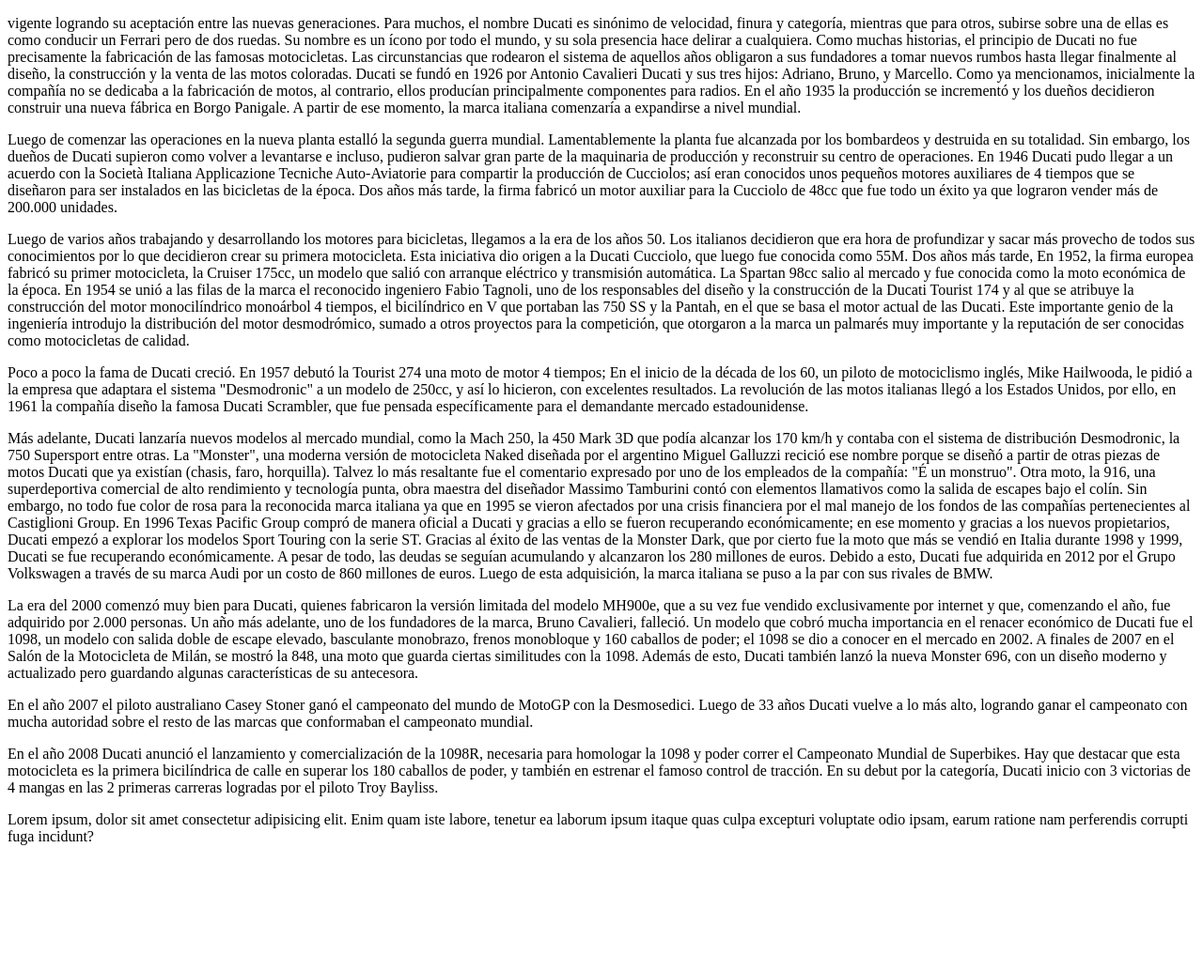
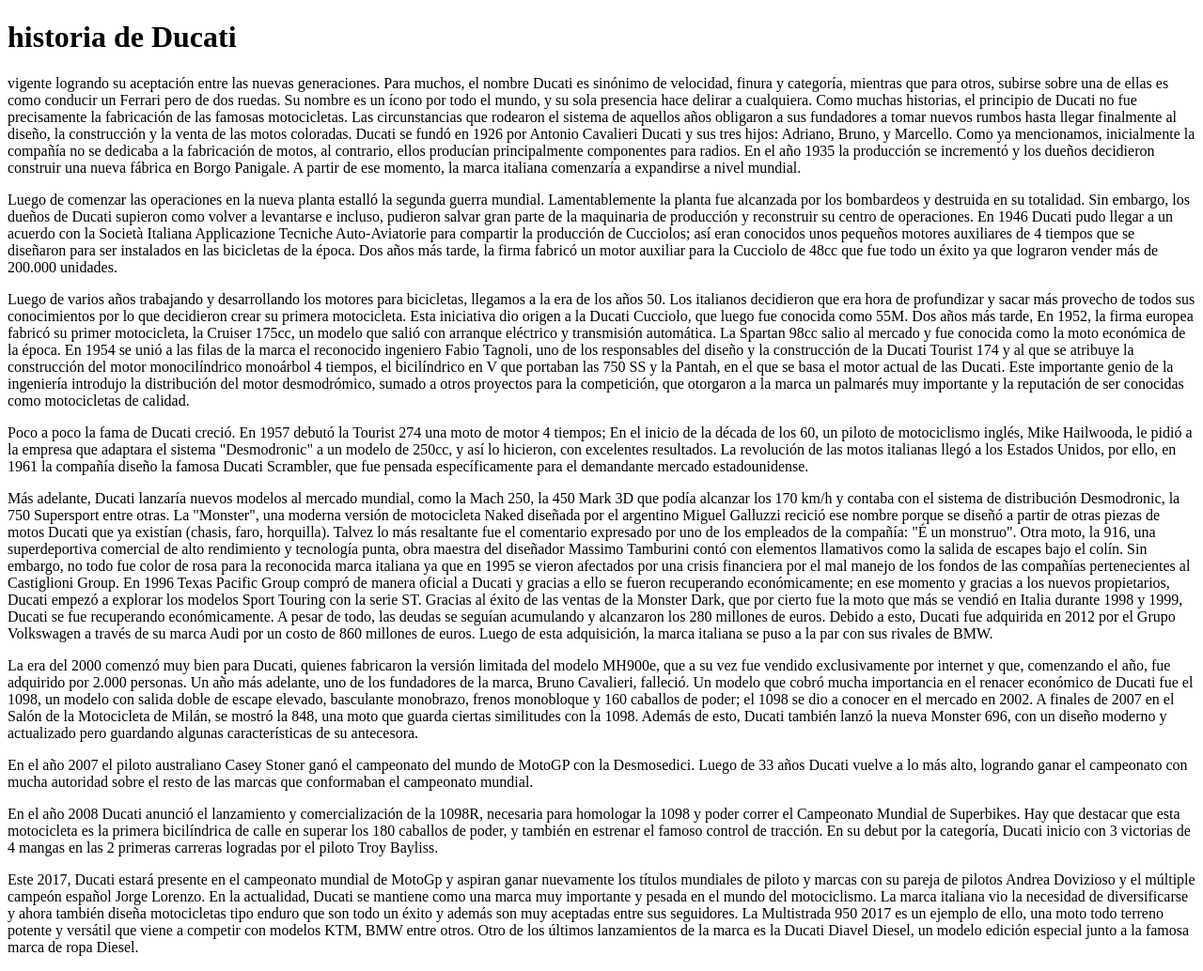
Before and after one commit to Juanesloaiza/clase-css, a plain HTML site: page index.html in a window 1280 px wide. Shown: the whole page at 94% size. Before the commit the page ends 916 px from the top, so only its background shows below. Drawn offline with Linux system fonts and the light colour scheme.

Commit message:
configuracion de la pagina

```diff
--- a/index.html
+++ b/index.html
@@ -7,7 +7,7 @@
 </head>
 <body>
     <header>
-
+        <h1>historia de Ducati</h1>
     </header>
     <main>
 <section>
@@ -29,7 +29,9 @@ Como muchas historias, el principio de Ducati no fue precisamente la fabricació
 <section>
     <p>En el año 2007 el piloto australiano Casey Stoner ganó el campeonato del mundo de MotoGP con la Desmosedici. Luego de 33 años Ducati vuelve a lo más alto, logrando ganar el campeonato con mucha autoridad sobre el resto de las marcas que conformaban el campeonato mundial.</p>
     <p>En el año 2008 Ducati anunció el lanzamiento y comercialización de la 1098R, necesaria para homologar la 1098 y poder correr el Campeonato Mundial de Superbikes. Hay que destacar que esta motocicleta es la primera bicilíndrica de calle en superar los 180 caballos de poder, y también en estrenar el famoso control de tracción. En su debut por la categoría, Ducati inicio con 3 victorias de 4 mangas en las 2 primeras carreras logradas por el piloto Troy Bayliss.</p>
-    <p>Lorem ipsum, dolor sit amet consectetur adipisicing elit. Enim quam iste labore, tenetur ea laborum ipsum itaque quas culpa excepturi voluptate odio ipsam, earum ratione nam perferendis corrupti fuga incidunt?</p>
+    <p>Este 2017, Ducati estará presente en el campeonato mundial de MotoGp y aspiran ganar nuevamente los títulos mundiales de piloto y marcas con su pareja de pilotos Andrea Dovizioso y el múltiple campeón español Jorge Lorenzo.
+
+        En la actualidad, Ducati se mantiene como una marca muy importante y pesada en el mundo del motociclismo. La marca italiana vio la necesidad de diversificarse y ahora también diseña motocicletas tipo enduro que son todo un éxito y además son muy aceptadas entre sus seguidores. La Multistrada 950 2017 es un ejemplo de ello, una moto todo terreno potente y versátil que viene a competir con modelos KTM, BMW entre otros. Otro de los últimos lanzamientos de la marca es la Ducati Diavel Diesel, un modelo edición especial junto a la famosa marca de ropa Diesel.</p>
 </section>
 
     </main>
```
